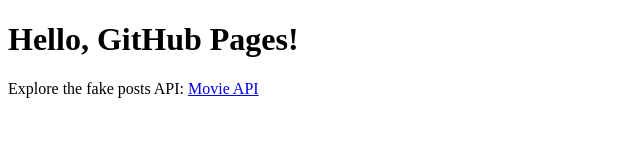
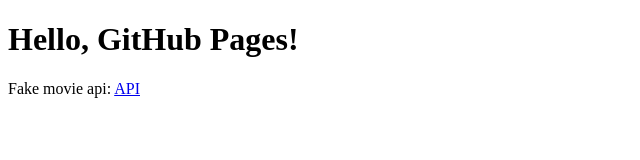
Before and after one commit to William3321/Apitest, a plain HTML site: page index.html in a window 1280 px wide. Shown: the whole page, without its empty margins (0-640 px from the left). Drawn offline with Linux system fonts and the light colour scheme.

Commit message:
Update index.html

```diff
--- a/index.html
+++ b/index.html
@@ -9,6 +9,6 @@
     <h1>Hello, GitHub Pages!</h1>
 
     <!-- Link to Movies API -->
-    <p>Explore the fake posts API: <a href="https://william3321.github.io/Apitest/Data/FakeApi.js" target="_blank">Movie API</a></p>
+    <p>Fake movie api: <a href="https://william3321.github.io/Apitest/Data/FakeApi.js" target="_blank">API</a></p>
 </body>
 </html>
```
